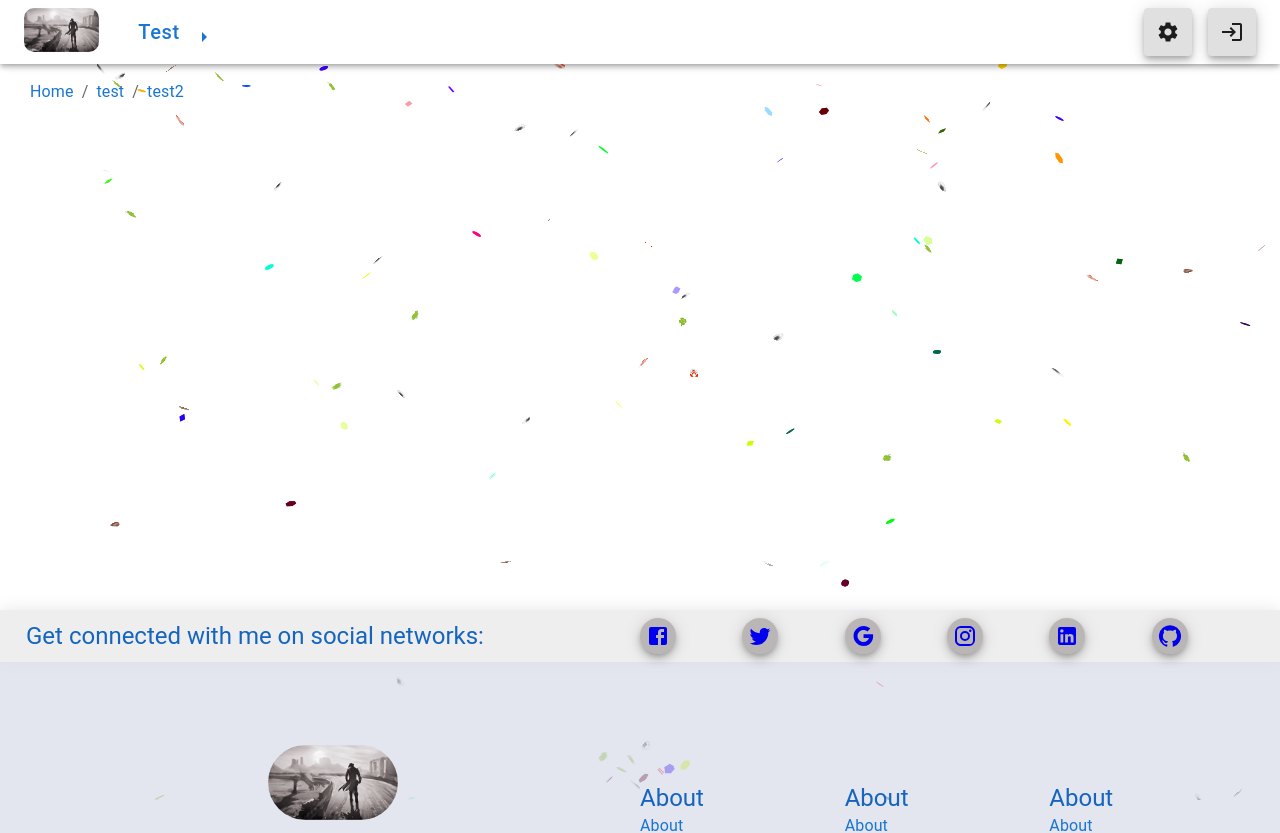
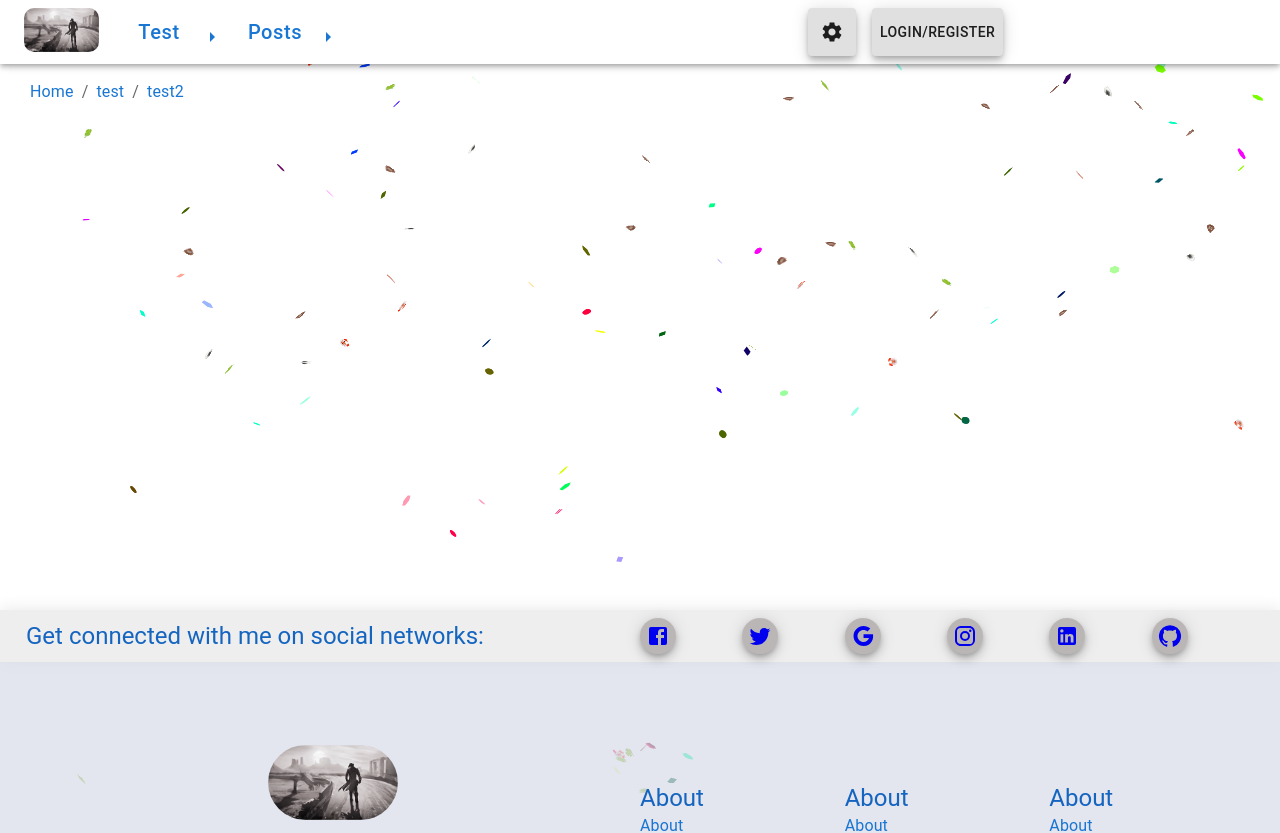
Before and after one commit to goddie9x/Te11-client, a React (Create React App) app: page / in a window 1280 px wide. Shown: the top 833 px of the page. Built offline with nearby package versions, Linux system fonts and the light colour scheme.

Commit message:
fix: menu dropdown header(icon extend, size of item) change text button (register, login), change size modal for mobile (before it has min size oveflow on modal)

```diff
--- a/src/components/headerMenuDropdown/headerMenuRenderOption.tsx
+++ b/src/components/headerMenuDropdown/headerMenuRenderOption.tsx
@@ -1,4 +1,4 @@
-import React, { useEffect, useMemo, useRef } from 'react';
+import React, { useEffect, useRef } from 'react';
 import MenuIcon from '@mui/icons-material/Menu';
 import { useTranslation } from 'react-i18next';
 
@@ -64,11 +64,13 @@ const THeaderMenuRenderOption = ({
   }, []);
 
   return (
-    <THeaderMenuRenderOptionStyled ref={menuRef} width={48} height={48} {...props}>
+    <THeaderMenuRenderOptionStyled ref={menuRef} width="max-content" minwidth={48} height={48} {...props}>
       <TTooltip title={toolTip || t('open_menu')} onClick={handleOpenNavMenu}>
         <TIconTButton
-          width={6}
+          width="max-content"
           height={6}
+          minwidth={6}
+          lineheight={1}
           shape="curved"
           aria-label="account of current user"
           aria-haspopup="true"
--- a/src/components/iconButton/iconButton.styled.tsx
+++ b/src/components/iconButton/iconButton.styled.tsx
@@ -2,55 +2,69 @@ import { Fab, FabProps, styled } from '@mui/material';
 import { TShape } from 'components/button/button.styled';
 
 export interface TIconButtonProps extends FabProps {
-  width?: number;
-  height?: number;
+  width?: number | string;
+  minwidth?: number | string;
+  height?: number | string;
+  minheight?: number | string;
   shape?: TShape;
   margin?: string | number;
   padding?: string | number;
-  marginTop?: number;
-  marginBottom?: number;
-  paddingTop?: number;
-  paddingBottom?: number;
-  marginLeft?: number;
-  marginRight?: number;
-  paddingLeft?: number;
-  paddingRight?: number;
+  marginTop?: number | string;
+  marginBottom?: number | string;
+  paddingTop?: number | string;
+  paddingBottom?: number | string;
+  marginLeft?: number | string;
+  marginRight?: number | string;
+  paddingLeft?: number | string;
+  paddingRight?: number | string;
   background?: string;
-  lineheight?: number;
+  lineheight?: number | string;
 }
 
 const TIconButtonStyled = styled(Fab)<{
-  width?: number;
-  height?: number;
+  width?: number | string;
+  height?: number | string;
   shape?: TShape;
   margin?: string | number;
+  minheight?: number | string;
+  minwidth?: number | string;
   padding?: string | number;
-  marginTop?: number;
-  marginBottom?: number;
-  paddingTop?: number;
-  paddingBottom?: number;
-  marginLeft?: number;
-  marginRight?: number;
-  paddingLeft?: number;
-  paddingRight?: number;
+  marginTop?: number | string;
+  marginBottom?: number | string;
+  paddingTop?: number | string;
+  paddingBottom?: number | string;
+  marginLeft?: number | string;
+  marginRight?: number | string;
+  paddingLeft?: number | string;
+  paddingRight?: number | string;
   background?: string;
-  lineheight?: number;
+  lineheight?: number | string;
 }>`
-  width: ${({ width, theme }) => width && theme.spacing(width > 4.5 ? width : 4.5)};
-  height: ${({ height, theme }) => height && theme.spacing(height > 4.5 ? height : 4.5)};
+  width: ${({ width, theme }) => width && (typeof width === 'string' ? width : theme.spacing(width > 4.5 ? width : 4.5))};
+  height: ${({ height, theme }) =>
+    height && (typeof height === 'string' ? height : theme.spacing(height > 4.5 ? height : 4.5))};
   border-radius: ${({ shape = 'none', theme }) => shape !== 'none' && (shape === 'round' ? '999px' : theme.spacing(0.5))};
-  margin: ${({ margin, theme }) => (margin&&Number(margin))? theme.spacing(margin as number) : margin};
-  padding: ${({ padding, theme }) => (padding&&Number(padding))? theme.spacing(padding as number) : padding};
-  margin-top: ${({ marginTop, theme }) => marginTop && theme.spacing(marginTop)};
-  margin-bottom: ${({ marginBottom, theme }) => marginBottom && theme.spacing(marginBottom)};
-  padding-top: ${({ paddingTop, theme }) => paddingTop && theme.spacing(paddingTop)};
-  padding-bottom: ${({ paddingBottom, theme }) => paddingBottom && theme.spacing(paddingBottom)};
-  margin-left: ${({ marginLeft, theme }) => marginLeft && theme.spacing(marginLeft)};
-  margin-right: ${({ marginRight, theme }) => marginRight && theme.spacing(marginRight)};
-  padding-left: ${({ paddingLeft, theme }) => paddingLeft && theme.spacing(paddingLeft)};
-  padding-right: ${({ paddingRight, theme }) => paddingRight && theme.spacing(paddingRight)};
-  background-color: ${({ background}) => background};
+  margin: ${({ margin, theme }) => (margin && Number(margin) ? theme.spacing(margin as number) : margin)};
+  padding: ${({ padding, theme }) => (padding && Number(padding) ? theme.spacing(padding as number) : padding)};
+  margin-top: ${({ marginTop, theme }) => (marginTop && Number(marginTop) ? theme.spacing(marginTop as number) : marginTop)};
+  margin-bottom: ${({ marginBottom, theme }) =>
+    marginBottom && Number(marginBottom) ? theme.spacing(marginBottom as number) : marginBottom};
+  padding-top: ${({ paddingTop, theme }) =>
+    paddingTop && Number(paddingTop) ? theme.spacing(paddingTop as number) : paddingTop};
+  padding-bottom: ${({ paddingBottom, theme }) =>
+    paddingBottom && Number(paddingBottom) ? theme.spacing(paddingBottom as number) : paddingBottom};
+  margin-left: ${({ marginLeft, theme }) =>
+    marginLeft && (Number(marginLeft) ? theme.spacing(marginLeft as number) : marginLeft)};
+  margin-right: ${({ marginRight, theme }) =>
+    marginRight && (Number(marginRight) ? theme.spacing(marginRight as number) : marginRight)};
+  padding-left: ${({ paddingLeft, theme }) =>
+    paddingLeft && (Number(paddingLeft) ? theme.spacing(paddingLeft as number) : paddingLeft)};
+  padding-right: ${({ paddingRight, theme }) =>
+    paddingRight && (Number(paddingRight) ? theme.spacing(paddingRight as number) : paddingRight)};
+  background-color: ${({ background }) => background};
   line-height: ${({ lineheight }) => lineheight};
+  min-width: ${({ minwidth, theme }) => minwidth && (typeof minwidth === 'string' ? minwidth : theme.spacing(minwidth))};
+  min-height: ${({ minheight, theme }) => minheight && (typeof minheight === 'string' ? minheight : theme.spacing(minheight))};
 `;
 
 export default TIconButtonStyled;
--- a/src/components/modal/modal.styled.tsx
+++ b/src/components/modal/modal.styled.tsx
@@ -7,7 +7,7 @@ export const TModalWrapper = styled(Paper)<{ width?: number }>`
   transform: translate(-50%, -50%);
   background-color: ${({ theme }) => theme.palette.primary.contrastText};
   padding: ${({ theme }) => `${theme.spacing(5)}  ${theme.spacing(4)}`};
-  min-width: ${({ theme }) => theme.spacing(50)};
+  min-width: ${({ theme }) => theme.spacing(30)};
   width: ${({ width }) => width && width}px;
   max-height: 80vh;
   overflow-y: auto;
--- a/src/components/navItem/index.tsx
+++ b/src/components/navItem/index.tsx
@@ -1,5 +1,5 @@
 import React, { useEffect, useState } from 'react';
-import { useHistory } from "react-router-dom";
+import { useHistory } from 'react-router-dom';
 
 import TButton from 'components/button';
 import TLink from 'components/link';
@@ -22,23 +22,28 @@ const TNavItem = ({ href, title, navChildren }: TNavItemProps) => {
       localHref.shift();
 
       const arraySpitHref = href.split('/');
-      const currentHref = arraySpitHref.pop()||'';
-      const isNavActive =  localHref?.includes(currentHref);
+      const currentHref = arraySpitHref.pop() || '';
+      const isNavActive = localHref?.includes(currentHref);
 
-      (!!isNavActive)?setActive(true):setActive(false);
-      (arraySpitHref.length<2)?setFirstNav(true):setFirstNav(false);
+      !!isNavActive ? setActive(true) : setActive(false);
+      arraySpitHref.length < 2 ? setFirstNav(true) : setFirstNav(false);
     });
-  },[history]);
+  }, [history]);
 
   return (
-    <TNavItemStyled position="relative" active={active} hasChild={!!navChildren} firstNav={firstNav}>
-      <TLink href={href}>
-        <TButton height="100%" fontSize={2.5} minwidth={12.5}>
-          {title}
-        </TButton>
-      </TLink>
+    <TNavItemStyled
+      position="relative"
+      paddingRight={1}
+      marginRight={1}
+      active={active}
+      hasChild={!!navChildren}
+      firstNav={firstNav}
+    >
+      <TButton height="100%" fontSize={2.5} minwidth={12.5}>
+        <TLink href={href}>{title}</TLink>
+      </TButton>
       {navChildren && navChildren.length && (
-        <TNavItemChildrenStyled position="absolute" left={firstNav?0:"100%"} top={firstNav?"100%":0}>
+        <TNavItemChildrenStyled position="absolute" left={firstNav ? 0 : '100%'} top={firstNav ? '100%' : 0} zIndex={1111}>
           {navChildren.map((child, index) => (
             <TNavItem key={index} href={href + child.href} title={child.title} navChildren={child.navChildren} />
           ))}
--- a/src/container/layout/header/headerSetting.tsx
+++ b/src/container/layout/header/headerSetting.tsx
@@ -18,8 +18,9 @@ import TBox from 'components/box';
 import TTooltip from 'components/toolTip';
 import TIconButton from 'components/iconButton';
 import TTypography from 'components/typography';
+import { TBoxProps } from 'components/box/box.styled';
 
-const THeaderSetting = () => {
+const THeaderSetting = (props: TBoxProps) => {
   const [lang, setLang] = React.useState<string>(i18n.language);
   const [openSetting, setOpenSetting] = useState(false);
 
@@ -43,7 +44,7 @@ const THeaderSetting = () => {
   };
 
   return (
-    <>
+    <TBox {...props}>
       <TTooltip title={t('settings')} onClick={openSettingModal}>
         <TIconButton width={6} height={6} shape="curved" aria-label="account of current user" aria-haspopup="true">
           <SettingsIcon />
@@ -72,7 +73,7 @@ const THeaderSetting = () => {
           </TFormControl>
         </>
       </TRightModal>
-    </>
+    </TBox>
   );
 };
 
--- a/src/container/layout/header/index.tsx
+++ b/src/container/layout/header/index.tsx
@@ -1,6 +1,5 @@
 import React, { memo } from 'react';
-import Toolbar from '@mui/material/Toolbar';
-import Container from '@mui/material/Container';
+import { Toolbar, Container } from '@mui/material';
 import { useTranslation } from 'react-i18next';
 
 import AccountCircleIcon from '@mui/icons-material/AccountCircle';
@@ -28,10 +27,33 @@ const THeader = () => {
   //TODO: remove this after have API
   const { t } = useTranslation();
   const dispatch = useDispatch();
+
   const pages = [
     {
       href: '/test',
       title: t('test'),
+      navChildren: [
+        {
+          href: '/test1',
+          title: t('test') + 1,
+          navChildren: [
+            { href: '/test3', title: t('test') + 3 },
+            { href: '/test4', title: t('test') + 4 },
+          ],
+        },
+        {
+          href: '/test2',
+          title: t('test') + 2,
+          navChildren: [
+            { href: '/test3', title: t('test') + 3 },
+            { href: '/test4', title: t('test') + 4 + 'dàiiiiiiiiiiiiiiiiiiiiiiiii' },
+          ],
+        },
+      ],
+    },
+    {
+      href: '/posts',
+      title: t('posts'),
       navChildren: [
         {
           href: '/test1',
@@ -81,7 +103,7 @@ const THeader = () => {
           <TLink href="/">
             <TImage src={Logo} width={75} marginRight={10} borderRadius={10} />
           </TLink>
-          <THeaderMenuDropdown marginRight={2} forMobile={true} menuList={pages} />
+          <THeaderMenuDropdown marginLeft={2} forMobile={true} menuList={pages} />
           <TBox display={{ xs: 'none', md: 'flex' }} flexGrow={1}>
             {pages.map((page, index) => (
               <TNavItem key={index} {...page} />
@@ -90,23 +112,33 @@ const THeader = () => {
           {isLogin ? (
             <THeaderMenuDropdown
               menuProps={{ width: '250px', textalign: 'left' }}
+              marginLeft={2}
               marginRight={2}
               toolTip={t('account_settings')}
               IconButton={<AccountCircleIcon />}
               menuList={AccountSettings}
             />
           ) : null}
-          <THeaderSetting />
+          <THeaderSetting marginLeft={2} />
           <THeaderMenuRenderOption
             marginLeft={2}
             menuList={loginOption}
             toolTip={t('login')}
-            IconButton={<LoginIcon />}
+            IconButton={
+              <TBox width="max-content">
+                <TBox display={{ xs: 'block', md: 'none' }}>
+                  <LoginIcon />
+                </TBox>
+                <TBox padding={1} display={{ xs: 'none', md: 'block' }}>
+                  {t('login') + '/' + t('register')}
+                </TBox>
+              </TBox>
+            }
             renderMenuItem={(title, onClick, index) => {
               return (
-                <TBox minwidth={12.5}>
+                <TBox key={index}>
                   <TButton
-                    key={index}
+                    minwidth={22}
                     onClick={() => {
                       onClick && onClick();
                     }}
@@ -121,7 +153,7 @@ const THeader = () => {
       </Container>
       <TScrollProgress height={5} display="block" />
       <TLoginModal />
-      <TRegisterModal/>
+      <TRegisterModal />
     </THeaderStyled>
   );
 };
--- a/src/i18n/locales/en_US.json
+++ b/src/i18n/locales/en_US.json
@@ -39,6 +39,7 @@
     "login_success": "Login success",
     "login_failed": "Login failed",
     "re_enter_password": "Enter password again",
+    "password": "Password",
     "forgot_password": "Forgot password? ",
     "reset_password": "Reset password",
     "password_reset_link": "Password reset link",
@@ -54,5 +55,8 @@
     "account_already_exists": "Account already exists",
     "account_not_found": "Account not found",
     "account_not_activated": "Account not activated",
-    "accounr_not_valid": "Account not valid"
+    "accounr_not_valid": "Account not valid",
+    "posts": "Posts",
+    "news": "News",
+    "post_not_found": "Post not found"
 }
--- a/src/i18n/locales/vi_VN.json
+++ b/src/i18n/locales/vi_VN.json
@@ -39,6 +39,7 @@
     "login_success": "Đăng nhập thành công",
     "login_failed": "Đăng nhập thất bại",
     "re_enter_password": "Nhập lại mật khẩu",
+    "password": "Mật khẩu",
     "forgot_password": "Quên mật khẩu?",
     "reset_password": "Đặt lại mật khẩu",
     "password_reset_link": "Link đặt lại mật khẩu",
@@ -54,5 +55,8 @@
     "account_already_exists": "Tài khoản đã tồn tại",
     "account_not_found": "Không tìm thấy tài khoản",
     "account_not_activated": "Tài khoản chưa được kích hoạt",
-    "accounr_not_valid": "Tài khoản không hợp lệ"
+    "accounr_not_valid": "Tài khoản không hợp lệ",
+    "posts": "Bài viết",
+    "news": "Tin tức",
+    "post_not_found": "Không tìm thấy bài viết"
 }
```
